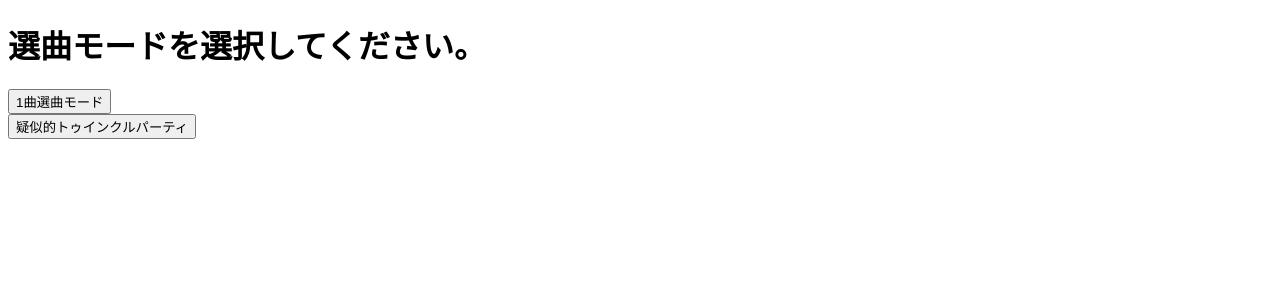
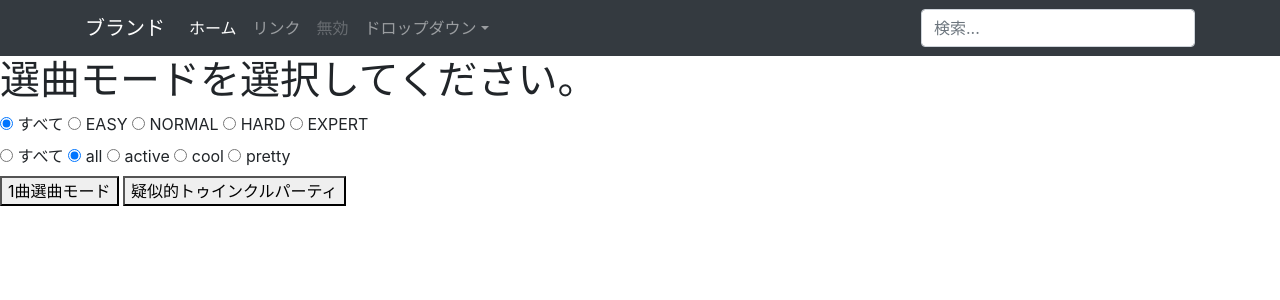
Before and after one commit to CyberTorte/Skmr, a Django app: page /selector/ in a window 1280 px wide. Shown: the top 300 px of the page. Run offline with Django 3.2, Linux system fonts and the light colour scheme; some libraries are stand-ins or nearby versions.

Commit message:
ブラウザ経由の選曲(難易度、属性)に対応

```diff
--- a/selector/templates/selector/index.html
+++ b/selector/templates/selector/index.html
@@ -8,17 +8,90 @@
         <meta name="description" content="">
         <meta name="author" content="">
         <meta name="viewport" content="width=device-width, initial-scale=1">
+        <link rel="stylesheet" href="https://stackpath.bootstrapcdn.com/bootstrap/4.1.3/css/bootstrap.min.css" integrity="sha384-MCw98/SFnGE8fJT3GXwEOngsV7Zt27NXFoaoApmYm81iuXoPkFOJwJ8ERdknLPMO" crossorigin="anonymous">
         <link rel="stylesheet" type="text/css" href="{% static 'selector/style.css' %}">
         <link rel="shortcut icon" href="">
     </head>
     <body>
+        <nav class="navbar navbar-expand-lg navbar-dark bg-dark">
+            <div class="container">
+                <button class="navbar-toggler" type="button" data-toggle="collapse" data-target="#navbar" aria-controls="navbar" aria-expanded="false" aria-label="ナビゲーションの切替">
+                    <span class="navbar-toggler-icon"></span>
+                </button>
+                <a class="navbar-brand" href="#">ブランド</a>
+
+                <!-- ナビゲーションバー -->
+                <div class="collapse navbar-collapse" id="navbar">
+                    <ul class="navbar-nav mr-auto">
+                        <li class="nav-item active">
+                            <a class="nav-link" href="#">ホーム <span class="sr-only">(現位置)</span></a>
+                        </li>
+                        <li class="nav-item">
+                            <a class="nav-link" href="#">リンク</a>
+                        </li>
+                        <li class="nav-item">
+                            <a class="nav-link disabled" href="#">無効</a>
+                        </li>
+                        <li class="nav-item dropdown">
+                            <a href="#" class="nav-link dropdown-toggle" role="button" data-toggle="dropdown" id="navbarDropdownMenuLink" aria-haspopup="true" aria-expanded="false">ドロップダウン</a>
+
+                            <div class="dropdown-menu" aria-labelledby="navbarDropdownMenuLink">
+                                <a class="dropdown-item" href="#">リンク1</a>
+                                <a class="dropdown-item" href="#">リンク2</a>
+                                <a class="dropdown-item" href="#">リンク3</a>
+                            </div>
+
+                        </li>
+                    </ul>
+                    <form class="form-inline my-2 my-md-0">
+                        <input class="form-control" type="search" placeholder="検索..." aria-label="検索...">
+                    </form>
+                </div>
+            </div>
+        </nav>
+
         <h1>選曲モードを選択してください。</h1>
 
-        <div class="choice_mode">
-            <button><a href="{% url 'selector:select' %}">1曲選曲モード</a></button>
-        </div>
-        <div class="choice_mode">
-            <button><a href="#">疑似的トゥインクルパーティ</a></button>
-        </div>
+        <form action="{% url 'selector:select' %}" method="post">
+            {% csrf_token %}
+            <input type="radio" id="difficulty1" name="difficulty" value="all" checked>
+            <label for="difficulty1">すべて</label>
+
+            <input type="radio" id="difficulty2" name="difficulty" value="EASY">
+            <label for="difficulty2">EASY</label>
+
+            <input type="radio" id="difficulty3" name="difficulty" value="NORMAL">
+            <label for="difficulty3">NORMAL</label>
+
+            <input type="radio" id="difficulty4" name="difficulty" value="HARD">
+            <label for="difficulty4">HARD</label>
+
+            <input type="radio" id="difficulty5" name="difficulty" value="EXPERT">
+            <label for="difficulty5">EXPERT</label>
+
+            <br>
+            <input type="radio" id="attribute1" name="attribute" value="none" checked>
+            <label for="attribute1">すべて</label>
+
+            <input type="radio" id="attribute2" name="attribute" value="all" checked>
+            <label for="attribute2">all</label>
+
+            <input type="radio" id="attribute3" name="attribute" value="active">
+            <label for="attribute3">active</label>
+
+            <input type="radio" id="attribute4" name="attribute" value="cool">
+            <label for="attribute4">cool</label>
+
+            <input type="radio" id="attribute5" name="attribute" value="pretty">
+            <label for="attribute5">pretty</label>
+
+            <br>
+            <button type="submit" name="action" value="select">1曲選曲モード</button>
+            <button type="submit" name="action" value="twinkle">疑似的トゥインクルパーティ</button>
+        </form>
+
+        <script src="https://stackpath.bootstrapcdn.com/bootstrap/4.1.3/js/bootstrap.min.js" integrity="sha384-ChfqqxuZUCnJSK3+MXmPNIyE6ZbWh2IMqE241rYiqJxyMiZ6OW/JmZQ5stwEULTy" crossorigin="anonymous"></script>
+        <script src="https://code.jquery.com/jquery-3.3.1.slim.min.js" integrity="sha384-q8i/X+965DzO0rT7abK41JStQIAqVgRVzpbzo5smXKp4YfRvH+8abtTE1Pi6jizo" crossorigin="anonymous"></script>
+        <script src="https://cdnjs.cloudflare.com/ajax/libs/popper.js/1.14.3/umd/popper.min.js" integrity="sha384-ZMP7rVo3mIykV+2+9J3UJ46jBk0WLaUAdn689aCwoqbBJiSnjAK/l8WvCWPIPm49" crossorigin="anonymous"></script>
     </body>
 </html>
--- a/selector/views.py
+++ b/selector/views.py
@@ -23,7 +23,7 @@ def pull_song_list(attribute=None, difficulty=None, level=None, limited=None, pa
         lists = songs.objects.filter(difficulty=difficulty).order_by('id')
     # 属性(attribute)と難易度(difficulty)指定
     elif attribute is not None and difficulty is not None and level is None and limited is None and party is None:
-        pass
+        lists = songs.objects.filter(difficulty=difficulty).filter(attribute=attribute).order_by('id')
     # 属性(attribute)と難易度(difficulty)と限定(limited)指定
     elif attribute is not None and difficulty is not None and level is None and limited is not None and party is None:
         pass
@@ -81,5 +81,15 @@ class SelectorView(generic.DetailView):
     template_name = 'selector/results.html'
 
 def selector(request):
-    select = select_song(pull_song_list(difficulty='EXPERT'))
+    if request.POST['difficulty'] == 'all':
+        difficulty = None
+    else:
+        difficulty = request.POST['difficulty']
+
+    if request.POST['attribute'] == 'none':
+        attribute = None
+    else:
+        attribute = request.POST['attribute']
+
+    select = select_song(pull_song_list(difficulty=difficulty, attribute=attribute))
     return render(request, 'selector/results.html', {'song': select})
```
